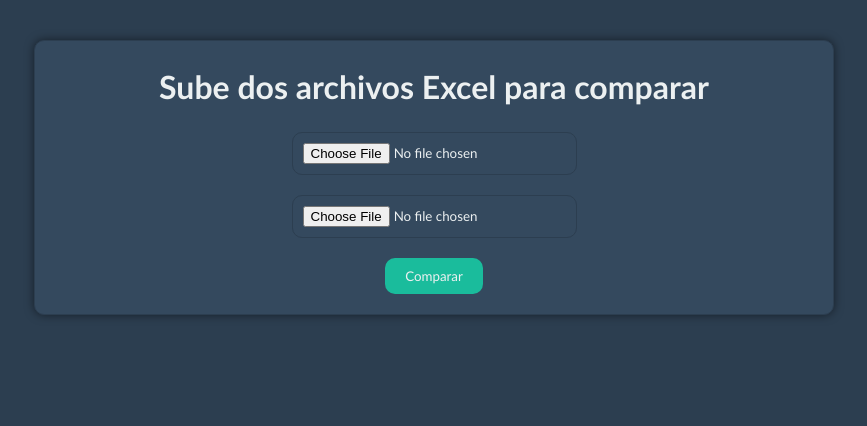
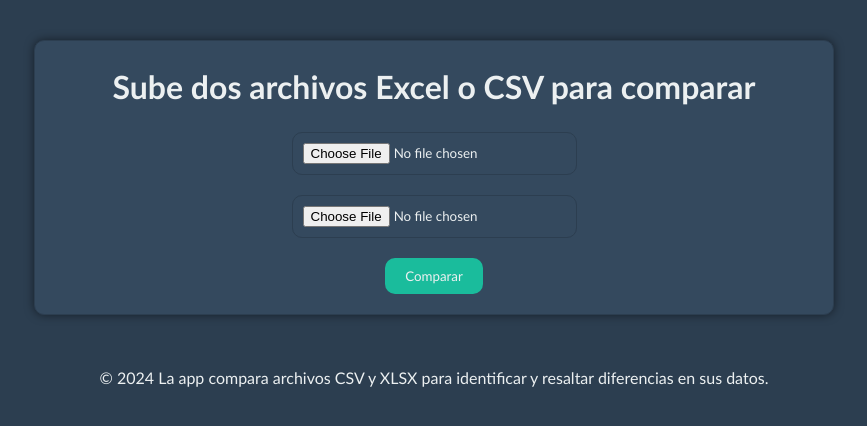
Before and after one commit to LuisFernando199/Comparador-excels, a Flask app: page / in a window 1280 px wide. Shown: the top 426 px of the page, without its empty margins (206-1073 px from the left). Run offline with Flask 3, Linux system fonts and the light colour scheme.

Commit message:
Update index.html

```diff
--- a/templates/index.html
+++ b/templates/index.html
@@ -2,12 +2,12 @@
 <html lang="en">
 <head>
     <meta charset="UTF-8">
-    <title>Comparador de Excel</title>
+    <title>Comparador de Excel y CSV</title>
     <link rel="stylesheet" href="{{ url_for('static', filename='styles.css') }}">
 </head>
 <body>
     <div class="container">
-        <h1>Sube dos archivos Excel para comparar</h1>
+        <h1>Sube dos archivos Excel o CSV para comparar</h1>
         <form action="{{ url_for('compare') }}" method="post" enctype="multipart/form-data">
             <input type="file" name="file1" required>
             <input type="file" name="file2" required>
@@ -15,4 +15,8 @@
         </form>
     </div>
 </body>
+<footer>
+    <p>&copy; 2024 La app compara archivos CSV y XLSX para identificar y resaltar diferencias en sus datos.</p>
+</footer>
+
 </html>
```
